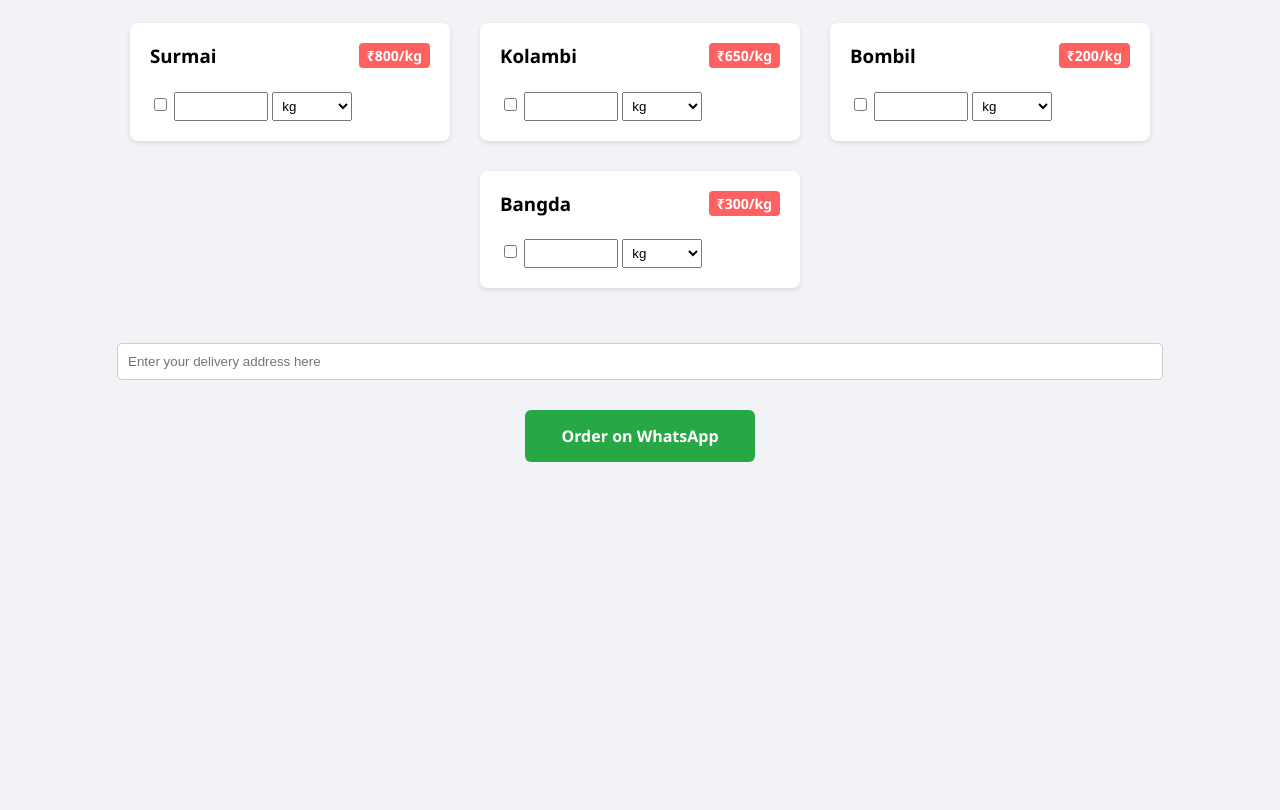
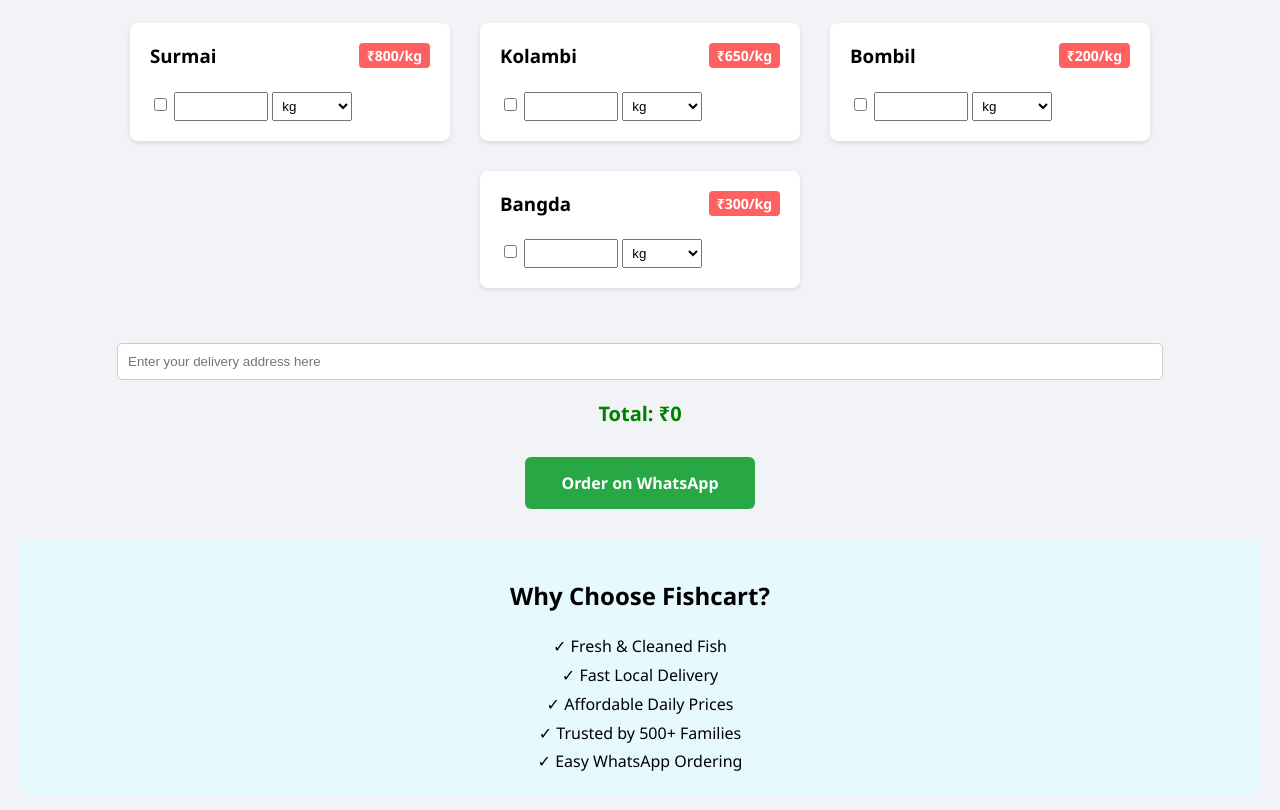
Before and after one commit to Yogesh06p/Fishcart, a plain HTML site: page index.html in a window 1280 px wide. Shown: the part 154-964 px from the top of the page. Before the commit the page ends 800 px from the top, so only its background shows below. Drawn offline with Linux system fonts and the light colour scheme.

Commit message:
Update index.html

```diff
--- a/index.html
+++ b/index.html
@@ -58,7 +58,7 @@
     .order-btn {
       display: block;
       width: 200px;
-      margin: 30px auto;
+      margin: 30px auto 10px;
       padding: 15px;
       background-color: #28a745;
       color: white;
@@ -85,18 +85,34 @@
       border-radius: 5px;
       border: 1px solid #ccc;
     }
+    .total-section {
+      text-align: center;
+      font-size: 20px;
+      font-weight: bold;
+      color: green;
+      margin-top: 20px;
+    }
+    .trust-section {
+      background-color: #e6f9ff;
+      padding: 20px;
+      text-align: center;
+      border-radius: 10px;
+      margin: 30px 20px;
+    }
+    .trust-section ul {
+      list-style: none;
+      padding: 0;
+      margin: 0;
+      line-height: 1.8;
+    }
   </style>
 </head>
 <body>
 
   <div class="top-msg">Fresh Fish Available – Fast Home Delivery in Your Area!</div>
   <header>
-    <!-- Updated logo path here -->
- <img src="Logo/Logo2.gif" alt="Fishcart Logo" style="height: 80px; margin-right: 20px;">
-  Fishcart
-</header>
-  <!--   <img src="Logo/Logo1.PNG" alt="Fishcart Logo" style="width: 90px; height: auto">
-    Fishcart -->
+    <img src="Logo/Logo2.gif" alt="Fishcart Logo" style="height: 80px; margin-right: 20px;">
+    Fishcart
   </header>
 
   <div class="container" id="fishForm">
@@ -133,11 +149,50 @@
     <input type="text" id="address" placeholder="Enter your delivery address here" />
   </div>
 
+  <div class="total-section" id="total">Total: ₹0</div>
+
   <a class="order-btn" id="orderBtn" target="_blank">Order on WhatsApp</a>
 
+  <!-- TRUST POINTS SECTION -->
+  <div class="trust-section">
+    <h2>Why Choose Fishcart?</h2>
+    <ul>
+      <li>✓ Fresh & Cleaned Fish</li>
+      <li>✓ Fast Local Delivery</li>
+      <li>✓ Affordable Daily Prices</li>
+      <li>✓ Trusted by 500+ Families</li>
+      <li>✓ Easy WhatsApp Ordering</li>
+    </ul>
+  </div>
+
   <script>
+    const fishes = ["surmai", "kolambi", "bombil", "bangda"];
+    const totalDiv = document.getElementById("total");
+
+    function updateTotal() {
+      let total = 0;
+      fishes.forEach(fish => {
+        const checkbox = document.getElementById(fish);
+        const qty = parseFloat(document.getElementById("qty-" + fish).value);
+        const unit = document.getElementById("unit-" + fish).value;
+        const price = parseFloat(checkbox.getAttribute("data-price"));
+        if (checkbox.checked && !isNaN(qty)) {
+          const qtyInKg = unit === "g" ? qty / 1000 : qty;
+          total += qtyInKg * price;
+        }
+      });
+      totalDiv.textContent = `Total: ₹${total.toFixed(2)}`;
+      return total;
+    }
+
+    // Update total live when any input changes
+    fishes.forEach(fish => {
+      document.getElementById(fish).addEventListener("change", updateTotal);
+      document.getElementById("qty-" + fish).addEventListener("input", updateTotal);
+      document.getElementById("unit-" + fish).addEventListener("change", updateTotal);
+    });
+
     document.getElementById("orderBtn").addEventListener("click", function () {
-      const fishes = ["surmai", "kolambi", "bombil", "bangda"];
       let message = "Hello, I want to order:\n";
       let total = 0;
 
```
